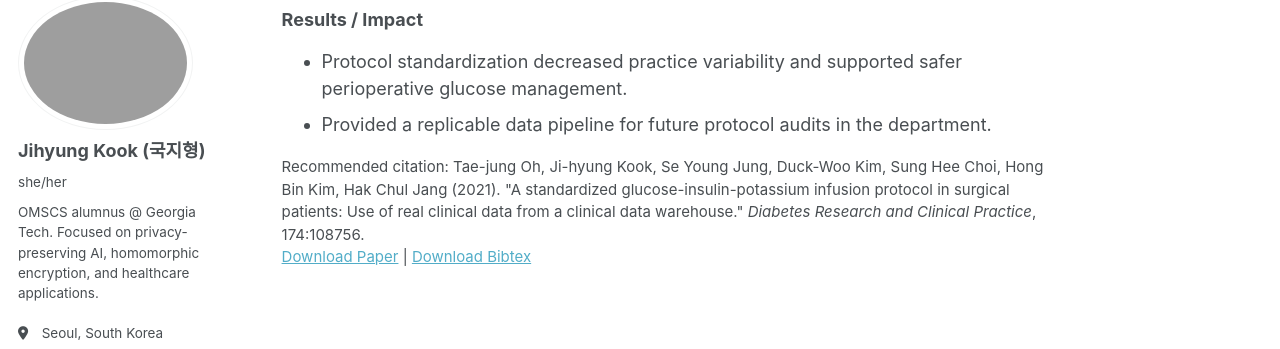
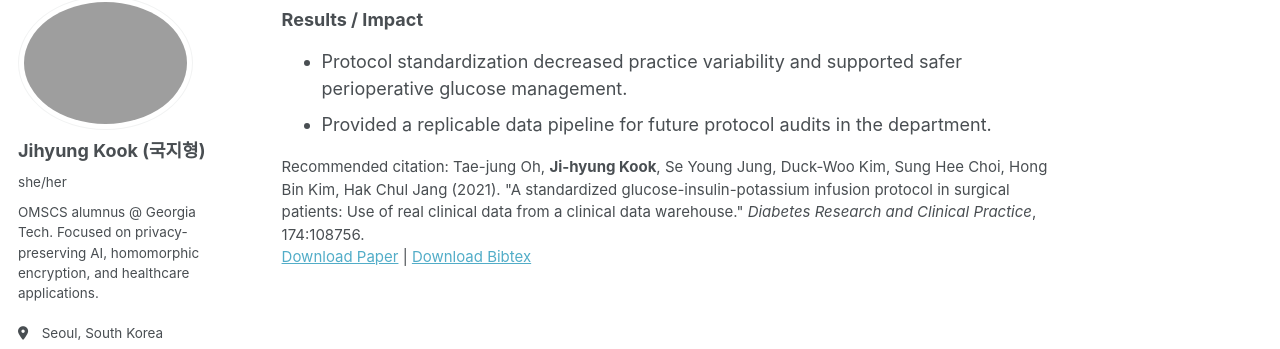
Before and after one commit to thepawgrammer/thepawgrammer.github.io, a Jekyll site: the page built from _publications/2021-03-08-gik-protocol.md, in a window 1280 px wide and 900 px high, scrolled down 826 px. Shown: the part 103-452 px from the top of the window. Built offline with Jekyll 4.4.1, drawn with Linux system fonts in a browser that asks for light colours; a script that is not in the unit is left out.

```diff
--- a/_publications/2021-03-08-gik-protocol.md
+++ b/_publications/2021-03-08-gik-protocol.md
@@ -9,7 +9,7 @@ venue: 'Diabetes Research and Clinical Practice'
 slidesurl: # 'http://academicpages.github.io/files/slides1.pdf'
 paperurl: 'https://www.sciencedirect.com/science/article/pii/S0168822721001091'
 bibtexurl: '/files/bibtex_gik2021.bib'
-citation: 'Tae-jung Oh, Ji-hyung Kook, Se Young Jung, Duck-Woo Kim, Sung Hee Choi, Hong Bin Kim, Hak Chul Jang (2021). &quot;A standardized glucose-insulin-potassium infusion protocol in surgical patients: Use of real clinical data from a clinical data warehouse.&quot; <i>Diabetes Research and Clinical Practice</i>, 174:108756.'
+citation: 'Tae-jung Oh, <b>Ji-hyung Kook</b>, Se Young Jung, Duck-Woo Kim, Sung Hee Choi, Hong Bin Kim, Hak Chul Jang (2021). &quot;A standardized glucose-insulin-potassium infusion protocol in surgical patients: Use of real clinical data from a clinical data warehouse.&quot; <i>Diabetes Research and Clinical Practice</i>, 174:108756.'
 ---
 
 <span style="color:gray">
```
